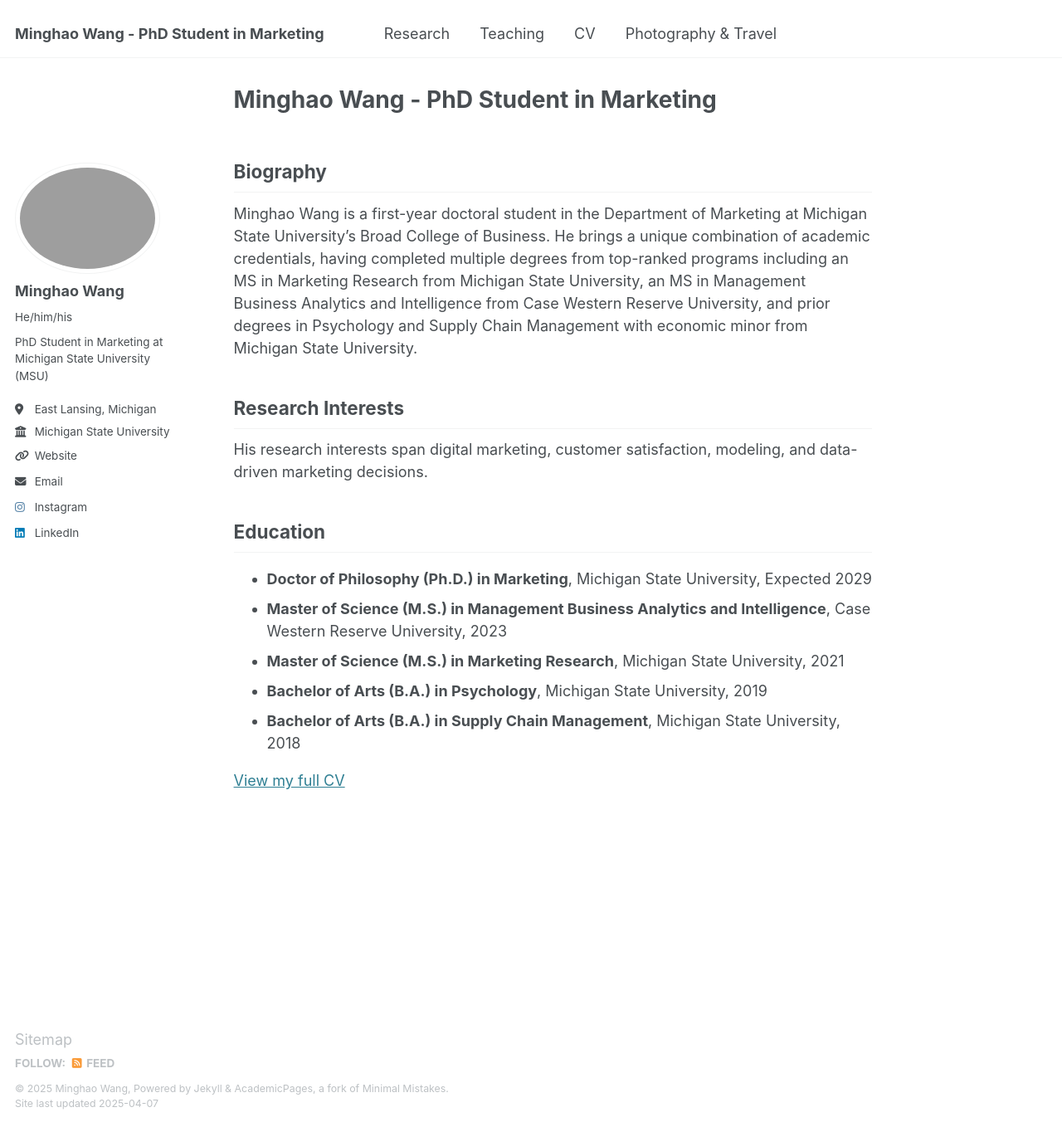
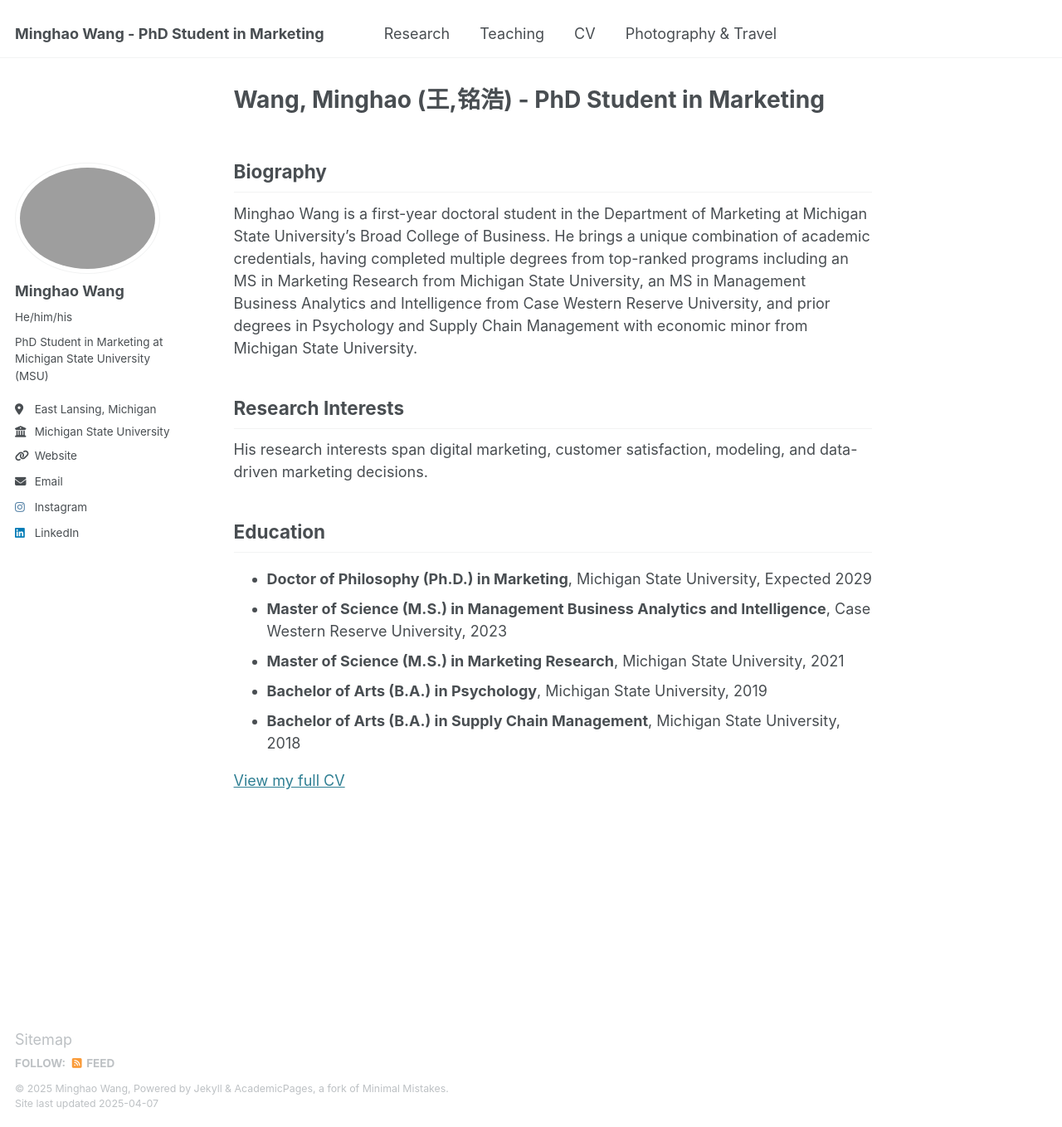
Before and after one commit to minghaowang-research/minghaowang-research.github.io, a Jekyll site: the page built from _pages/about.md, in a window 1280 px wide and 1358 px high. Shown: the whole window at 83% size. Built offline with Jekyll 4.4.1, drawn with Linux system fonts in a browser that asks for light colours.

Commit message:
Update about.md

```diff
--- a/_pages/about.md
+++ b/_pages/about.md
@@ -1,6 +1,6 @@
 ---
 permalink: /
-title: "Minghao Wang - PhD Student in Marketing"
+title: "Wang, Minghao (王,铭浩) - PhD Student in Marketing"
 author_profile: true
 redirect_from:
   - /about/
```
